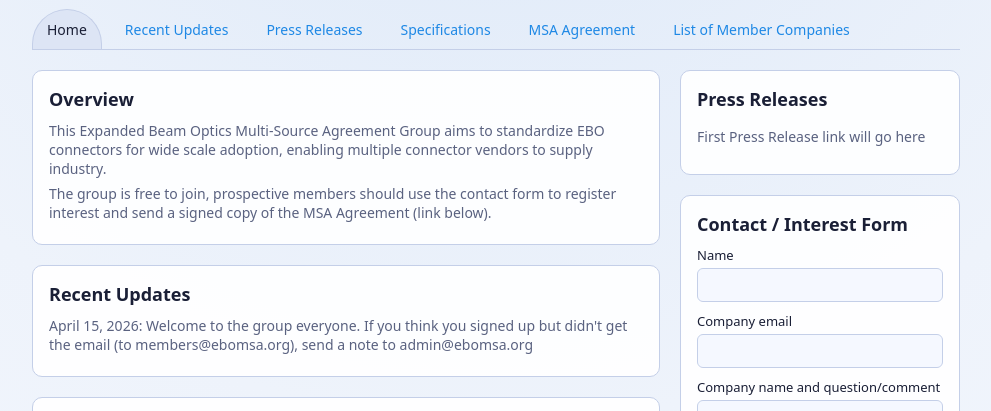
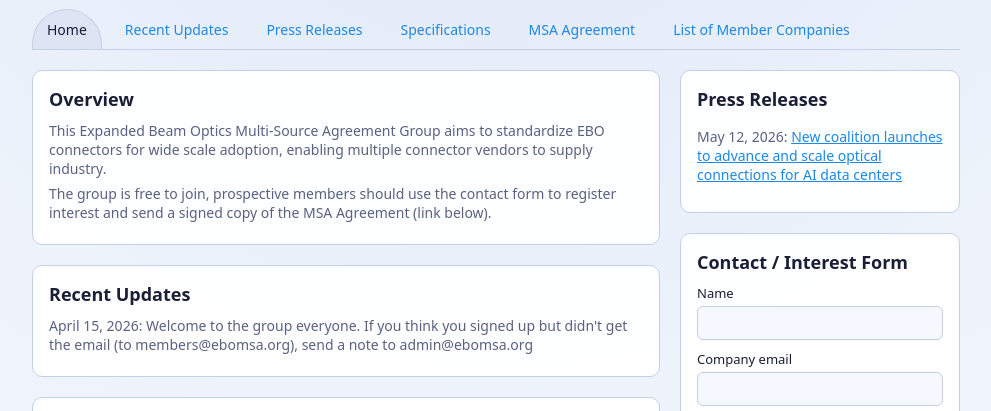
Before and after one commit to e2olabs/ebomsa.github.io, a plain HTML site: page index_preview.html in a window 1280 px wide. Shown: the part 326-737 px from the top of the page, without its empty margins (144-1135 px from the left). Drawn offline with Linux system fonts and the light colour scheme.

Commit message:
Update index_preview.html
added 3M press release May 12, 2026

```diff
--- a/index_preview.html
+++ b/index_preview.html
@@ -472,8 +472,7 @@
           <h2>Press Releases</h2>
           <ul class="updates-list">
             <li>
-              <p>First Press Release link will go here</p>
-              <!-- <span class="updates-date">2026‑01‑01</span> \--!>
+              <p>May 12, 2026: <a href="https://news.3m.com/2026-05-12-New-coalition-launches-to-advance-and-scale-optical-connections-for-AI-data-centers">New coalition launches to advance and scale optical connections for AI data centers</a></p>
             </li>
           </ul>
         </section>
```
